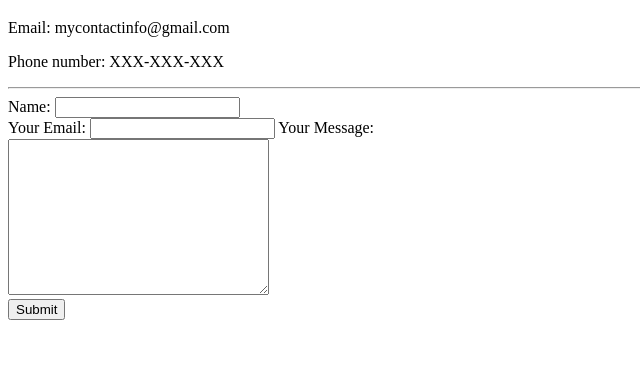
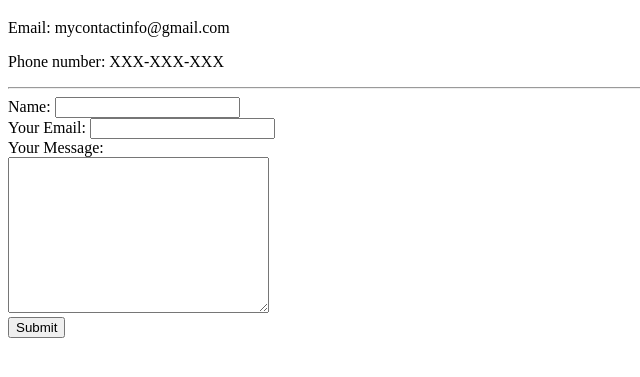
Before and after one commit to rshnd22/CV, a plain HTML site: page contact.html in a window 1280 px wide. Shown: the part 61-438 px from the top of the page, without its empty margins (0-640 px from the left). Drawn offline with Linux system fonts and the light colour scheme.

Commit message:
Update contact.html

```diff
--- a/contact.html
+++ b/contact.html
@@ -15,7 +15,7 @@
         <lable>Name:</lable>
         <input type="text" name="YourName"><br>
         <label>Your Email:</label>
-        <input type="email" name="YourEmail">
+        <input type="email" name="YourEmail"><br>
         <label>Your Message:</label><br>
         <textarea name="YourMessage" rows="10" cols="30"></textarea><br>
         <input type="submit">
```
